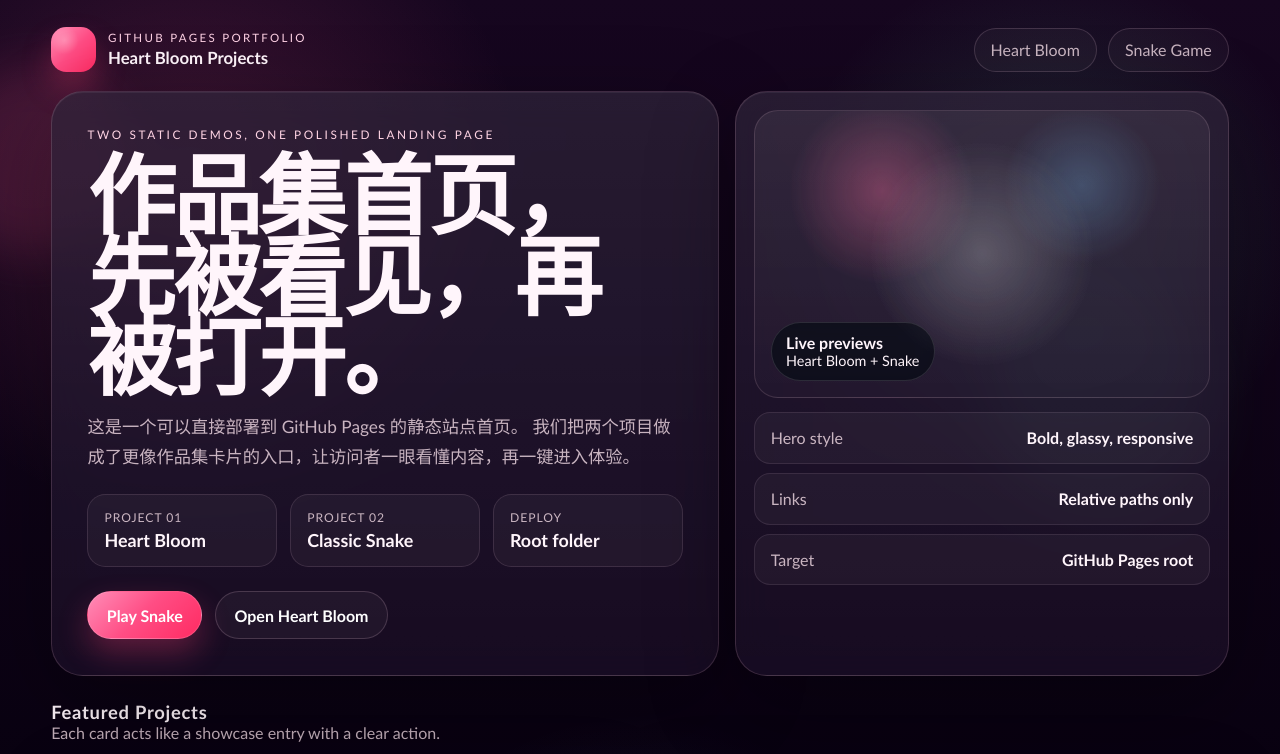
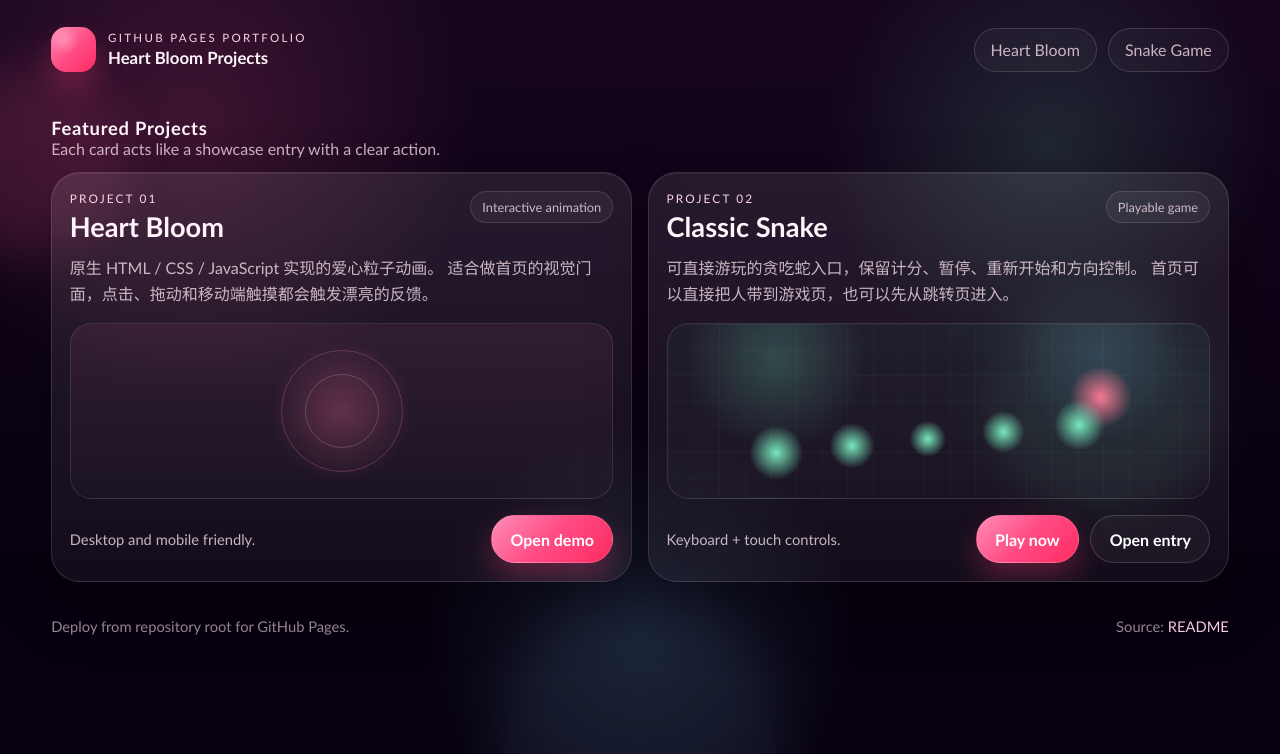
Before and after one commit to dragon00-code/heart-bloom, a website: page index.html in a window 1280 px wide. Shown: the top 754 px of the page. Drawn offline with Linux system fonts and the light colour scheme.

Commit message:
update index

```diff
--- a/index.html
+++ b/index.html
@@ -567,62 +567,6 @@
             <a href="./snake/play/">Snake Game</a>
           </nav>
         </header>
-
-        <section class="hero">
-          <div class="hero__copy">
-            <p class="eyebrow">Two static demos, one polished landing page</p>
-            <h1>作品集首页，先被看见，再被打开。</h1>
-            <p class="lead">
-              这是一个可以直接部署到 GitHub Pages 的静态站点首页。
-              我们把两个项目做成了更像作品集卡片的入口，让访问者一眼看懂内容，再一键进入体验。
-            </p>
-
-            <div class="hero__facts" aria-label="Project summary">
-              <div class="fact">
-                <span>Project 01</span>
-                <strong>Heart Bloom</strong>
-              </div>
-              <div class="fact">
-                <span>Project 02</span>
-                <strong>Classic Snake</strong>
-              </div>
-              <div class="fact">
-                <span>Deploy</span>
-                <strong>Root folder</strong>
-              </div>
-            </div>
-
-            <div class="hero__actions">
-              <a class="button" href="./snake/play/">Play Snake</a>
-              <a class="button button--ghost" href="./heart-bloom/">Open Heart Bloom</a>
-            </div>
-          </div>
-
-          <aside class="hero__panel" aria-label="Project preview">
-            <div class="preview">
-              <div class="preview__badge">
-                <strong>Live previews</strong>
-                <span>Heart Bloom + Snake</span>
-              </div>
-            </div>
-
-            <div class="mini">
-              <div class="mini__row">
-                <span>Hero style</span>
-                <strong>Bold, glassy, responsive</strong>
-              </div>
-              <div class="mini__row">
-                <span>Links</span>
-                <strong>Relative paths only</strong>
-              </div>
-              <div class="mini__row">
-                <span>Target</span>
-                <strong>GitHub Pages root</strong>
-              </div>
-            </div>
-          </aside>
-        </section>
-
         <section class="section">
           <div class="section__header">
             <div>
```
